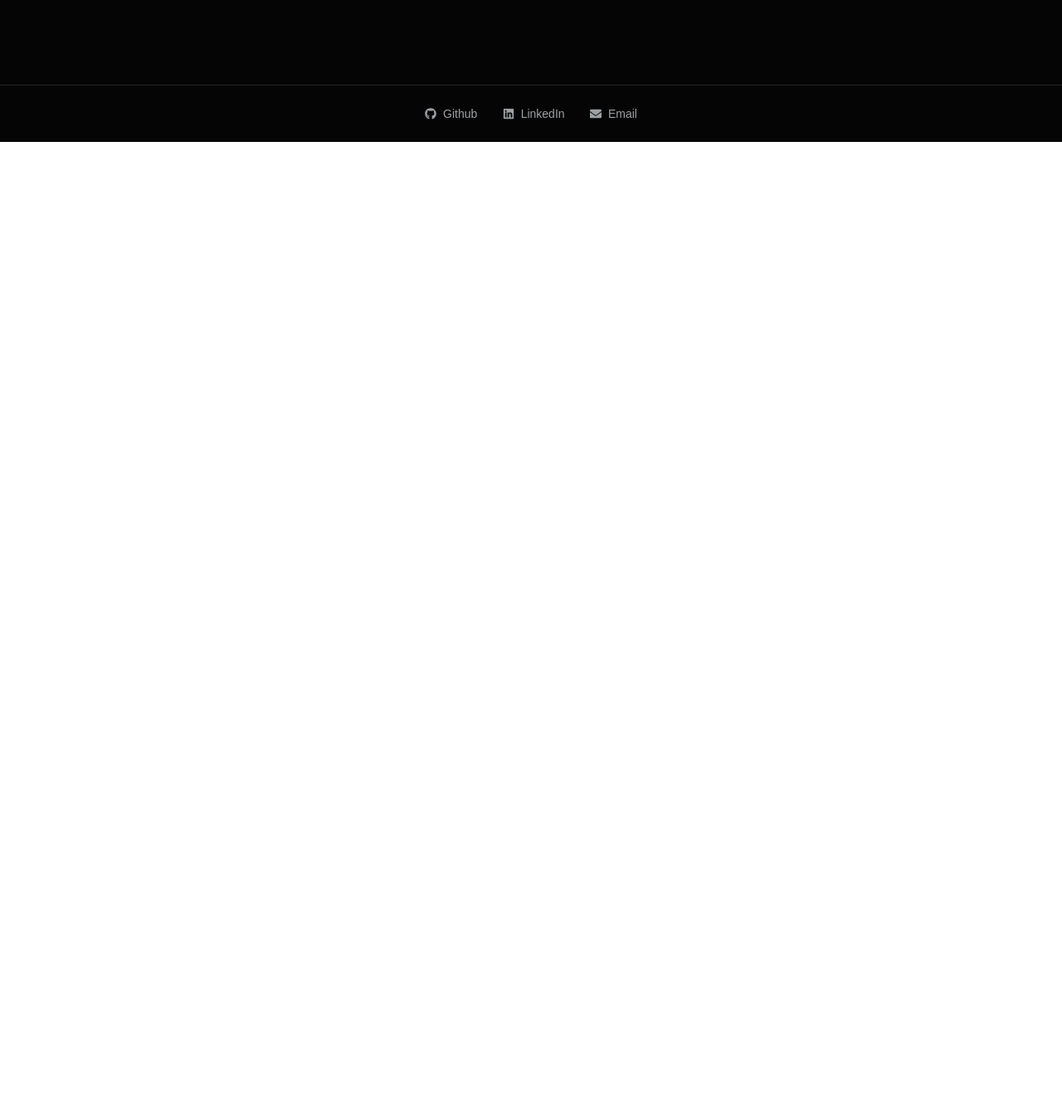
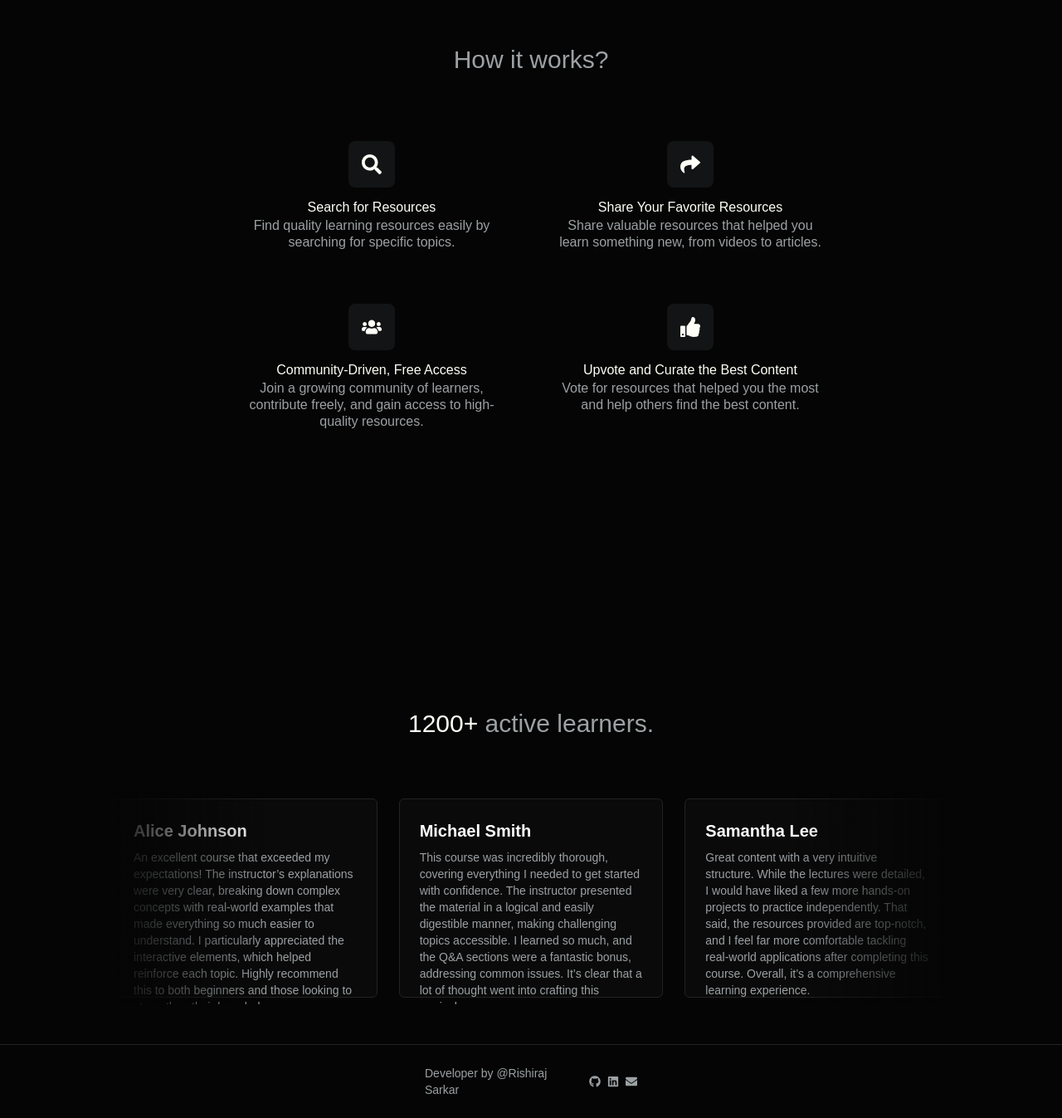
Before and after one commit to RishirajSrkr/E-Learning-Website-FrontEnd, a React (Vite) app: page / in a window 1280 px wide. Shown: the part 746-2093 px from the top of the page at 83% size. Before the commit the page ends 917 px from the top, so only its background shows below. Built offline with nearby package versions, Linux system fonts and the light colour scheme; a web font is replaced by a local one; what ldrs would draw is missing.

Commit message:
home page ui

```diff
--- a/src/components/Footer.jsx
+++ b/src/components/Footer.jsx
@@ -12,27 +12,22 @@ function Footer() {
     <div className={`w-full ${hideFooter ? 'hidden' : ''} bg-bgOne flex justify-center items-center py-4 sm:py-6 border-t border-border `}>
 
 
-      <ul className='flex gap-4 sm:w-1/5  justify-between items-center text-sm sm:text-sm mx-auto text-gray'>
+      <ul className='flex gap-2 sm:w-1/5  justify-between items-center text-sm sm:text-sm mx-auto text-gray'>
 
+        <p>Developer by @Rishiraj Sarkar</p>
         <Link to='https://github.com/RishirajSrkr' target='_blank'>
-          <div className='flex gap-2 jusc
-           items-center'>
-            <FaGithub  />
-            <h4>Github</h4>
+          <div className='flex gap-2 items-center'>
+            <FaGithub />
           </div>
         </Link>
         <Link to='https://www.linkedin.com/in/rishiraj-sarkar/' target='_blank'>
-          <div className='flex gap-2 jusc
-           items-center'>
-            <FaLinkedin  />
-            <h4>LinkedIn</h4>
+          <div className='flex gap-2 items-center'>
+            <FaLinkedin />
           </div>
         </Link>
         <Link to='mailto:rishirajsarkar.jpg@gmail.com' target='_blank'>
-          <div className='flex gap-2 jusc
-           items-center'>
+          <div className='flex gap-2 items-center'>
             <FaEnvelope />
-            <h4>Email</h4>
           </div>
         </Link>
       </ul>
--- a/src/components/Navbar.jsx
+++ b/src/components/Navbar.jsx
@@ -322,7 +322,7 @@ function Navbar() {
                                     {({ isActive }) => (
                                         <div className='flex gap-2 items-center justify-center'>
                                             <div className={`h-2 w-2 ${!isActive ? "bg-bgThree" : "bg-accentColor"}  rounded-full`}></div>
-                                            Courses
+                                            Resources
                                         </div>
                                     )}
                                 </NavLink>
--- a/src/components/Reviews.jsx
+++ b/src/components/Reviews.jsx
@@ -72,21 +72,24 @@ function Reviews() {
         <>
             <Swiper
                 slidesPerView={`${isMobile ? 1 : 3}`}
-                spaceBetween={30}
+                spaceBetween={10}
                 freeMode={true}
 
                 modules={[FreeMode]}
-                className="text-gray w-full cursor-move"
+                className="text-gray w-full relative select-none"
             >
+
+<div className='h-96 w-48 bg-gradient-to-r from-bgOne to-transparent absolute top-0 z-50'></div>
+<div className='h-96 w-48 bg-gradient-to-l from-bgOne to-transparent absolute top-0 right-0 z-50'></div>
 
                 {
                     reviews.map((review, index) => {
                         return <SwiperSlide key={index}
-                            className='w-full bg-gradientForBorder p-2 rounded-lg'
+                            className='w-full p-2 rounded-lg cursor-grab '
                         >
-                            <div className='border border-border bg-bgTwo p-6 sm:p-10 h-fit sm:h-screen rounded-md'>
-                                <h4 className='text-white font-semibold text-base sm:text-xl mb-2 sm:mb-4'>{review.name}</h4>
-                                <p className='text-sm sm:text-base'>{review.review}</p>
+                            <div className='border border-border bg-bgOneLight p-6 h-60 rounded-md'>
+                                <h4 className='text-white font-semibold text-base sm:text-xl mb-2'>{review.name}</h4>
+                                <p className='text-sm'>{review.review}</p>
                             </div>
                         </SwiperSlide>
                     })
--- a/src/pages/Home.jsx
+++ b/src/pages/Home.jsx
@@ -1,9 +1,7 @@
 import React, { useContext, useEffect, useState } from 'react'
 import CourseCard from '../components/CourseCard';
 import { Link, redirect, useNavigate } from 'react-router-dom';
-import axios from '../config/axiosConfig'
-import { ThreeDot } from 'react-loading-indicators'
-import Reviews from '../components/Reviews'
+import { FaSearch, FaShare, FaShareAlt, FaThumbsUp, FaUsers, FaVoteYea } from 'react-icons/fa';
 import { IoArrowForwardSharp } from "react-icons/io5";
 import { WindowWidthContext } from '../context/WindowWidthContext';
 import { BsArrowUpRightCircle } from "react-icons/bs";
@@ -16,6 +14,7 @@ import 'swiper/css/pagination';
 import PrimaryButton from '../components/formComponents/PrimaryButton';
 
 import HomePageComponent from '../components/Home pages/HomePageComponent'
+import Reviews from '../components/Reviews';
 function Home() {
 
     const navigate = useNavigate();
@@ -31,12 +30,12 @@ function Home() {
 
     return (
 
-        <div className='relative bg-bgOne min-h-screen pb-12'>
+        <div className='  relative bg-bgOne min-h-screen pb-12'>
 
 
             {/* --------------------------------- HEAD LINE --------------------------------- */}
 
-            <div className='w-full px-4 sm:min-h-screen bg-bgOne flex flex-col justify-center gap-4 sm:px-24 mb-6 sm:mb-0'>
+            <div className='w-full px-4 sm:min-h-screen flex flex-col justify-center gap-4 sm:px-24 mb-6 sm:mb-0'>
 
 
                 <div className='w-full  p-8 flex flex-col gap-2 text-center rounded-lg sm:p-20 sm:gap-6'>
@@ -58,9 +57,9 @@ function Home() {
 
                     <PrimaryButton
                         onClick={handleViewAllCourse}
-                        text={"View courses"}
-                        classname={"w-40 h-10 mx-auto"}
-                        arrow={true}
+                        text={"Explore Resources"}
+                        classname={"w-44 h-10 mx-auto"}
+                        arrow={false}
                     />
 
                 </div>
@@ -81,27 +80,73 @@ function Home() {
 
             {/* ----------------------- DESCRIPTION -------------------------- */}
 
-            {/* ----------------------------------- REVIEWS ------------------------------------- */}
+            <div className='min-h-screen'>
+                <h2 className="text-3xl font-medium text-gray text-center mb-20">How it works?</h2>
 
-            {/* <div className='w-full px-4 sm:px-24'>
+                <div className='flex justify-center items-start w-2/3 gap-16 flex-wrap mx-auto text-center'>
 
-                <div className='bg-bgTwo w-full p-8 sm:p-20 flex flex-col gap-6 sm:gap-16 h-fit sm:h-screen rounded-lg border border-border'>
-
-                    <div className='w-full flex flex-col'>
+                    <div className='text-offwhite flex flex-col gap-3 w-80 items-center '>
+                        <div className='bg-bgTwo w-fit h-fit p-4 text-2xl rounded-lg flex justify-center items-center'>
+                            <FaSearch />
+                        </div>
+                        <div>
+                            <h4 className='font-medium'>Search for Resources</h4>
+                            <p className='text-gray leading-tight'>Find quality learning resources easily by searching for specific topics.</p>
+                        </div>
+                    </div>
 
 
-                        <div className='text-white text-3xl sm:text-7xl tracking-tight font-semibold'>
-                            <h2>Success Stories</h2>
-                            <h2>from our Community.</h2>
+                    <div className='text-offwhite flex flex-col gap-3 w-80 items-center'>
+                        <div className='bg-bgTwo w-fit h-fit p-4 text-2xl rounded-lg flex justify-center items-center'>
+                            <FaShare />
                         </div>
+                        <div>
+                            <h4 className='font-medium'>Share Your Favorite Resources</h4>
+                            <p className='text-gray leading-tight'>Share valuable resources that helped you learn something new, from videos to articles.</p>
+                        </div>
+                    </div>
+
+
+                    <div className='text-offwhite flex flex-col gap-3 w-80 items-center'>
+                        <div className='bg-bgTwo w-fit h-fit p-4 text-2xl rounded-lg flex justify-center items-center'>
+                            <FaUsers />
+                        </div>
+                        <div>
+                            <h4 className='font-medium'>Community-Driven, Free Access</h4>
+                            <p className='text-gray leading-tight'>Join a growing community of learners, contribute freely, and gain access to high-quality resources.</p>
+                        </div>
+                    </div>
+
+
+
+
+                    <div className='text-offwhite flex flex-col gap-3 w-80 items-center'>
+                        <div className='bg-bgTwo w-fit h-fit p-4 text-2xl rounded-lg flex justify-center items-center'>
+                            <FaThumbsUp />
+                        </div>
+                        <div>
+                            <h4 className='font-medium'>Upvote and Curate the Best Content</h4>
+                            <p className='text-gray leading-tight'>Vote for resources that helped you the most and help others find the best content.</p>
+                        </div>
+                    </div>
+
+
 
 
                 </div>
 
+            </div>
+
+            {/* ----------------------------------- REVIEWS ------------------------------------- */}
+
+
+            <div className='px-32'>
+
+                <h2 className="text-3xl font-medium text-gray text-center mb-16"><span className='text-offwhite'>1200+</span> active learners.</h2>
+
                 <Reviews />
 
             </div>
-            </div> */}
 
 
 
--- a/tailwind.config.js
+++ b/tailwind.config.js
@@ -11,8 +11,10 @@ export default {
 
         //bg one is darker
         bgOne: '#050505',
+        bgOneLight: '#0A0A0A',
         bgTwo: '#131415',
         bgThree: '#1b1c1e',
+
 
         //gray is used for sub texts
         gray: '#9CA1A4',
```
Lines whose indentation alone changed are shown as unchanged.
